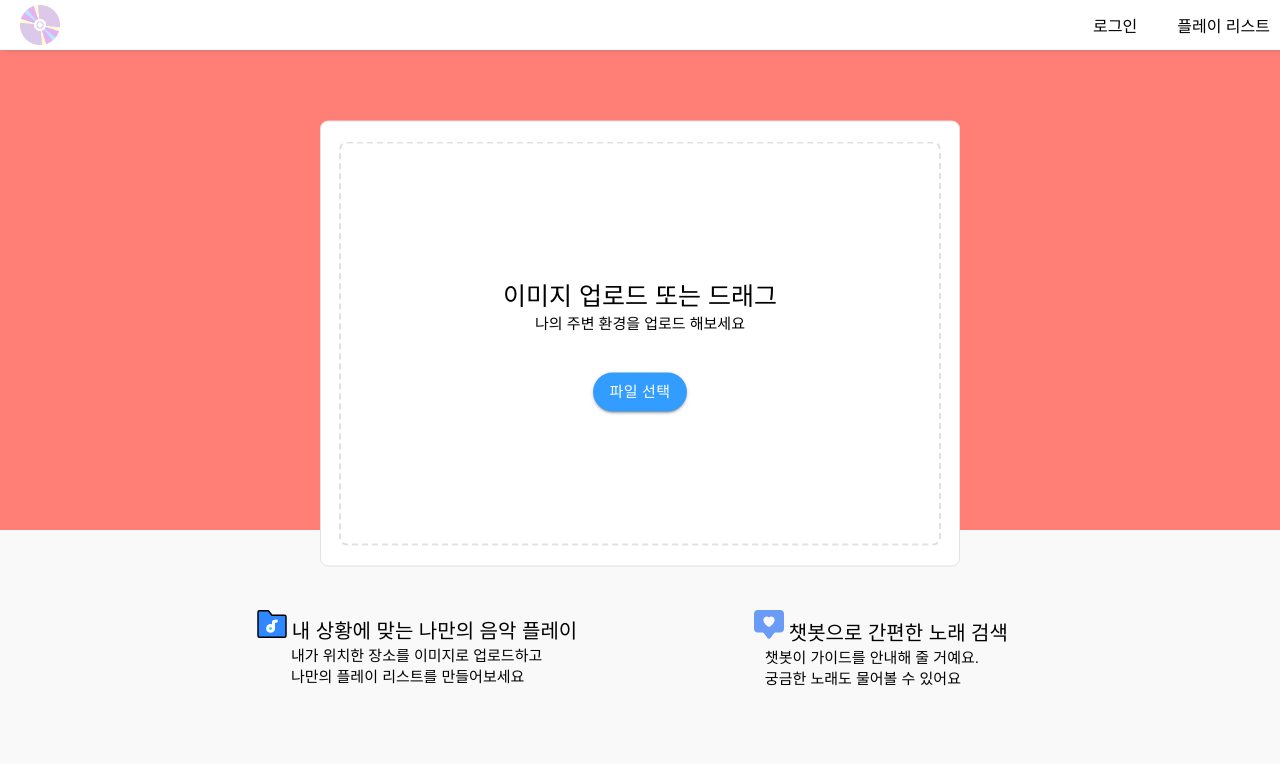
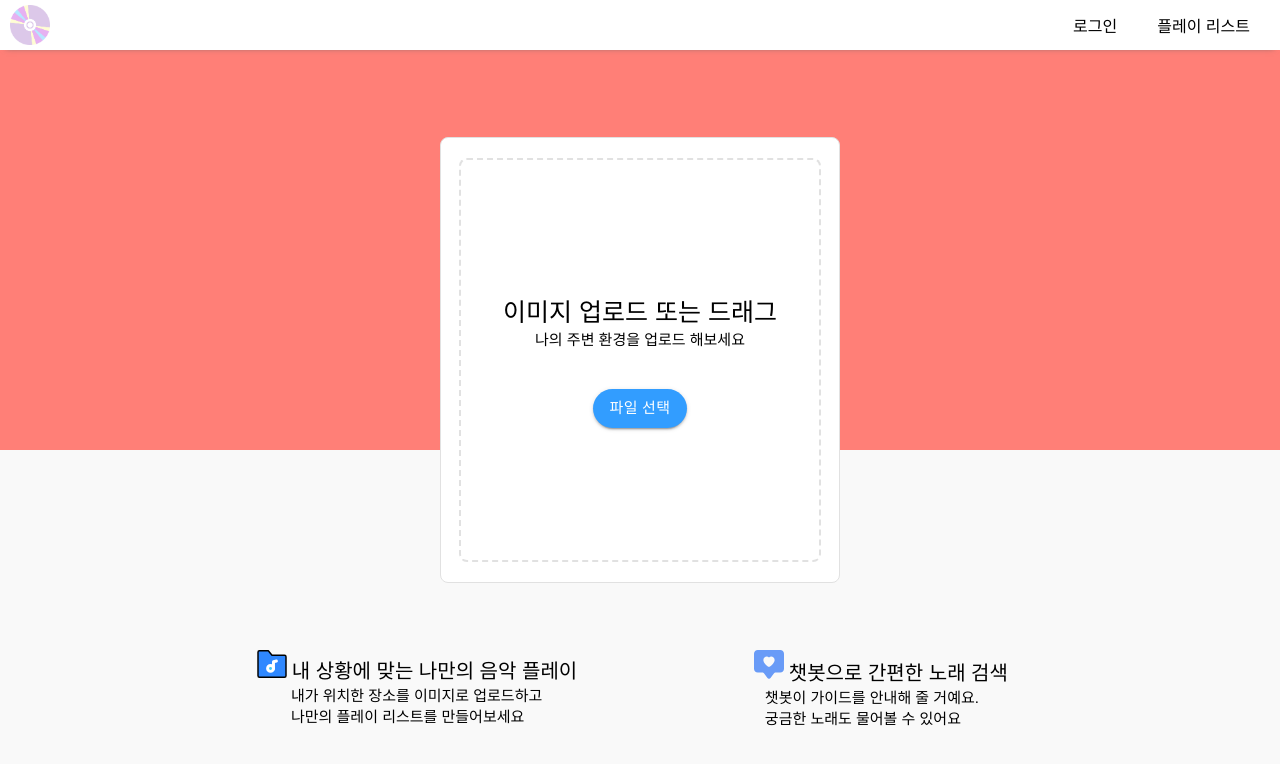
Before and after one commit to Silicon-Valley-Team-A/client, a React (Create React App) app: page / in a window 1280 px wide. Shown: the top 764 px of the page. Built offline with nearby package versions, Linux system fonts and the light colour scheme; a web font is replaced by a local one.

Commit message:
feat : Edit style Main layout

```diff
--- a/src/components/Header/style.module.scss
+++ b/src/components/Header/style.module.scss
@@ -4,7 +4,7 @@
   position: sticky;
   top: 0;
   width: 100%;
-  padding: 5px 20px;
+  padding: 5px 0;
   box-shadow: 0 4px 6px -6px $gray-1;
   background-color: $white;
 
--- a/src/components/LoadedPlayList/style.module.scss
+++ b/src/components/LoadedPlayList/style.module.scss
@@ -1,7 +1,7 @@
 @import 'src/styles/color.scss';
 
 .list-box {
-  max-height: 400px;
+  max-height: 450px;
   overflow-y: auto;
   overflow-x: hidden;
   border-radius: 10px;
--- a/src/components/Logo/style.module.scss
+++ b/src/components/Logo/style.module.scss
@@ -1,6 +1,7 @@
 .logo {
   width: 40px;
   height: 40px;
+  margin: 0 10px;
   img {
     width: 40px;
     height: 40px;
--- a/src/pages/MainPage/style.module.scss
+++ b/src/pages/MainPage/style.module.scss
@@ -6,7 +6,7 @@
   justify-content: center;
   background-color: $primary-1;
   width: 100vw;
-  height: 60%;
+  height: 400px;
 
   .pop-up-box {
     position: absolute;
@@ -15,13 +15,15 @@
   }
 
   .image-box {
-    min-width: 50%;
-    transform: translateY(12%);
+    min-width: 400px;
+    max-width: 650px;
+    transform: translateY(110px);
     margin: 5%;
   }
 
   .play-list-box {
-    transform: translateZ(-12%);
+    transform: translateY(80px);
+    margin: 5%;
     .more-option {
       display: flex;
       justify-content: flex-end;
@@ -32,5 +34,5 @@
 .more-text {
   display: flex;
   justify-content: space-between;
-  margin: 80px 15% 0;
+  margin: 200px 15% 0;
 }
```
